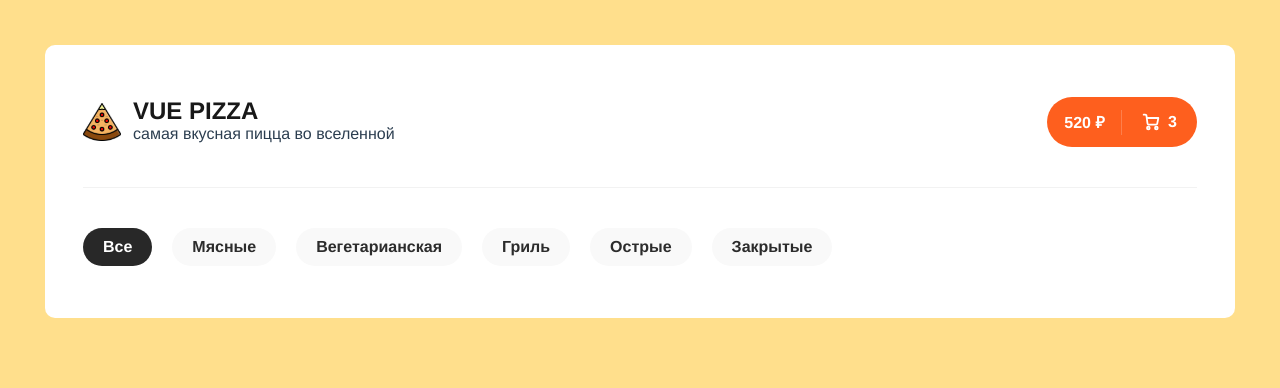
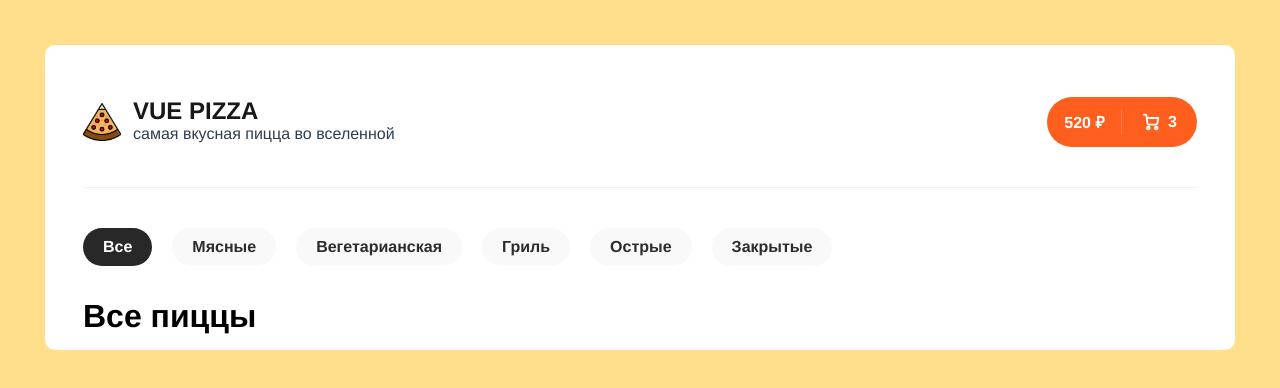
Before and after one commit to Papa-het/pizza-app-vue, a Vue app: page / in a window 1280 px wide. Shown: the top 388 px of the page. Built offline with nearby package versions, Linux system fonts and the light colour scheme.

Commit message:
feat: pizzalist block

```diff
--- /dev/null
+++ b/src/components/PizzaList.vue
@@ -0,0 +1,26 @@
+<template>
+  <section class="pizzaList">
+    <h1 class="pizzaList-title">Все пиццы</h1>
+  </section>
+</template>
+
+<script lang="ts">
+import Vue from 'vue';
+
+export default Vue.extend({
+  name: 'PizzaList',
+});
+</script>
+
+<style lang="scss" scoped>
+.pizzaList {
+  padding-top: 32px;
+
+  &-title {
+    float: left;
+    font-size: 32px;
+    color: #000000;
+    padding-bottom: 35px;
+  }
+}
+</style>
--- a/src/router/index.ts
+++ b/src/router/index.ts
@@ -1,30 +1,21 @@
-import Vue from "vue";
-import VueRouter, { RouteConfig } from "vue-router";
-import Home from "../views/Home.vue";
+import Vue from 'vue';
+import VueRouter, { RouteConfig } from 'vue-router';
+import Home from '../views/Home.vue';
 
 Vue.use(VueRouter);
 
 const routes: Array<RouteConfig> = [
   {
-    path: "/",
-    name: "Home",
-    component: Home
+    path: '/',
+    name: 'Home',
+    component: Home,
   },
-  {
-    path: "/about",
-    name: "About",
-    // route level code-splitting
-    // this generates a separate chunk (about.[hash].js) for this route
-    // which is lazy-loaded when the route is visited.
-    component: () =>
-      import(/* webpackChunkName: "about" */ "../views/About.vue")
-  }
 ];
 
 const router = new VueRouter({
-  mode: "history",
+  mode: 'history',
   base: process.env.BASE_URL,
-  routes
+  routes,
 });
 
 export default router;
--- a/src/views/About.vue
+++ /dev/null
@@ -1,5 +0,0 @@
-<template>
-  <div class="about">
-    <h1>This is an about page</h1>
-  </div>
-</template>
--- a/src/views/Home.vue
+++ b/src/views/Home.vue
@@ -3,6 +3,7 @@
     <Layout>
       <Header msg="Welcome to Your Vue.js + TypeScript App" />
       <Tabs />
+      <PizzaList />
     </Layout>
   </div>
 </template>
@@ -12,6 +13,7 @@ import Vue from 'vue';
 import Layout from '@/components/Layout.vue';
 import Header from '@/components/Header.vue';
 import Tabs from '@/components/Tabs.vue';
+import PizzaList from '@/components/PizzaList.vue';
 
 export default Vue.extend({
   name: 'Home',
@@ -19,6 +21,7 @@ export default Vue.extend({
     Layout,
     Header,
     Tabs,
+    PizzaList,
   },
 });
 </script>
```
